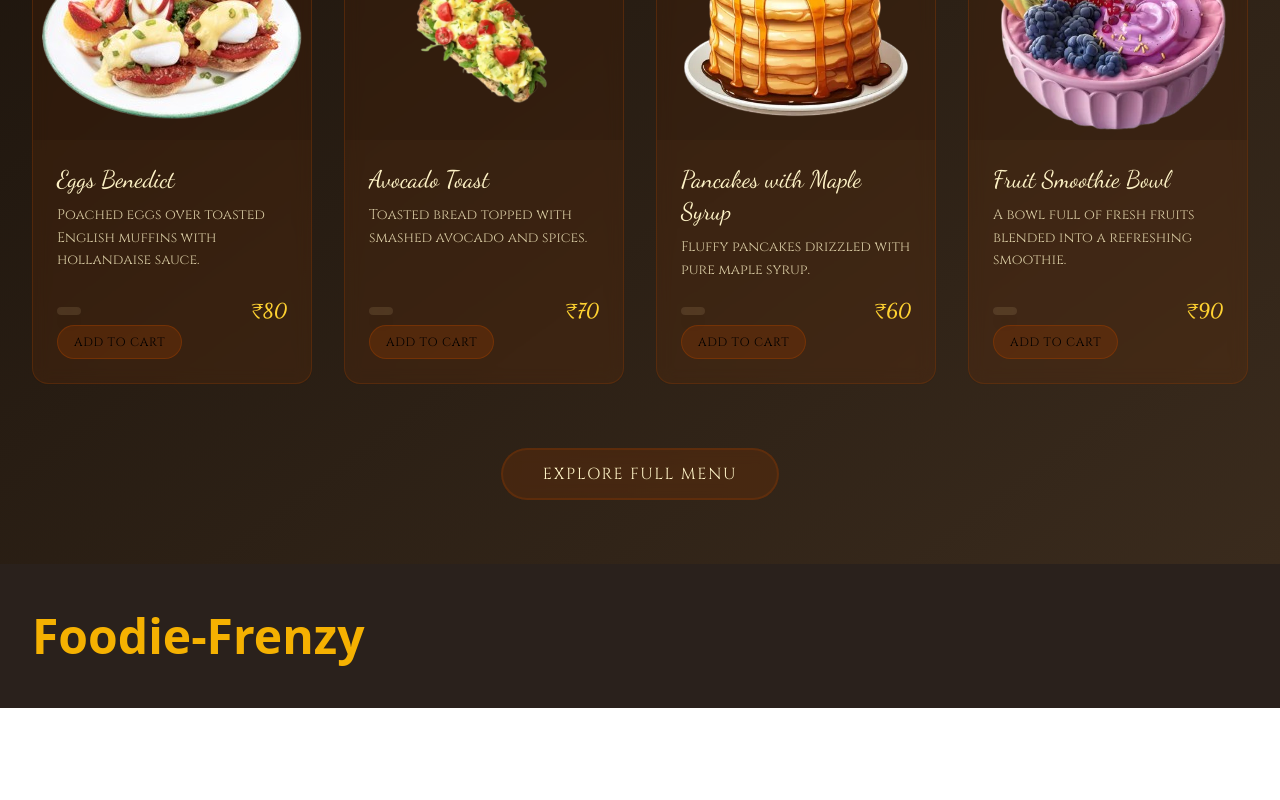
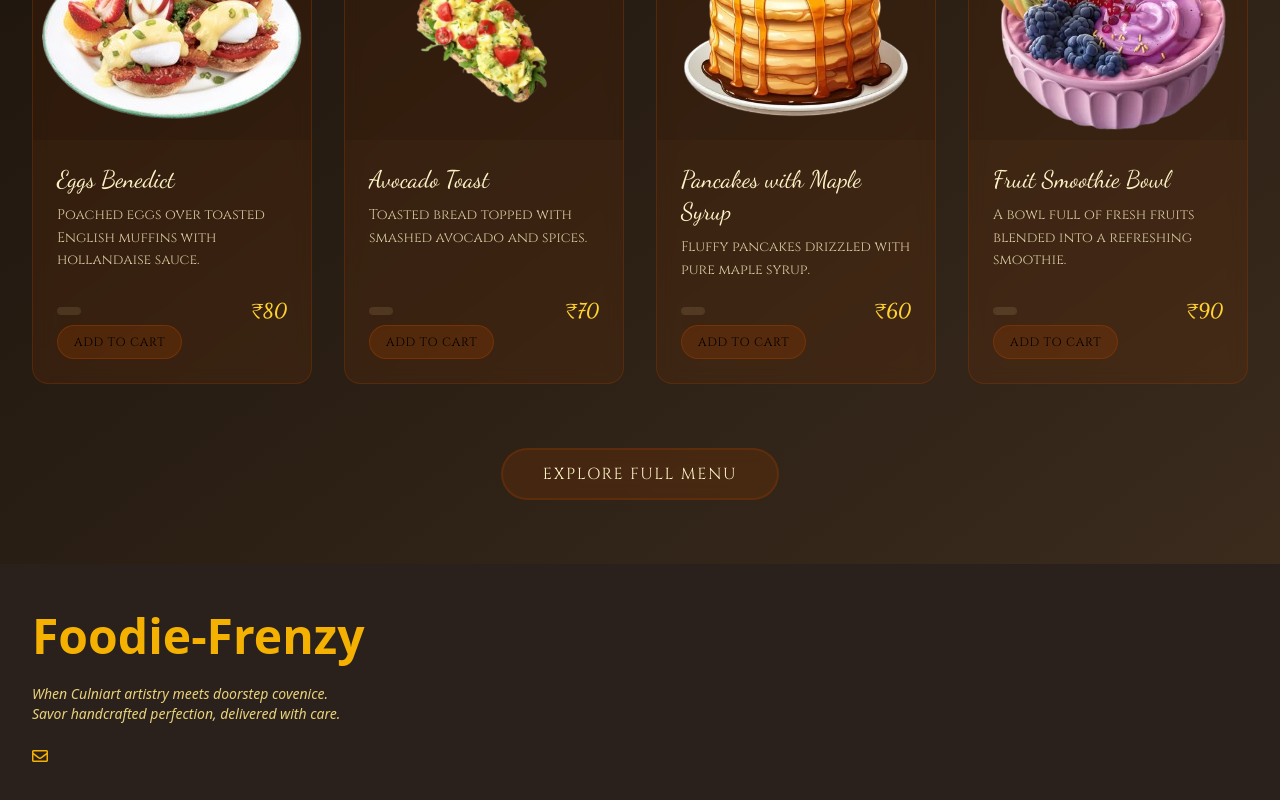
Before and after one commit to Akash102938/FoodiesWeb, a React (Vite) app in the folder Frontwork/: page / in a window 1280 px wide. Shown: the part 2895-3695 px from the top of the page. Before the commit the page ends 3603 px from the top, so only its background shows below. Built offline with nearby package versions, Linux system fonts and the light colour scheme.

Commit message:
footer updates ony done

```diff
--- a/Frontwork/src/components/Footer/Footer.jsx
+++ b/Frontwork/src/components/Footer/Footer.jsx
@@ -1,6 +1,13 @@
-import React from 'react'
+import React, { useState } from 'react'
+import { FaRegEnvelope } from "react-icons/fa";
 
 function Footer() {
+  const [email,setEmail] = useState('')
+  const handleSubmit = (e)=>{
+    e.prevenDefault();
+    alert(`Thanks for subscribing We'll send updates to ${email}` );
+    setEmail('')
+  }
   return (
     <footer className='bg-[#2A211C] text-amber-100 py-12 px-4 sm:px-6 lg:px-8 relative overflow-hidden'>
          <div className='max-w-7xl mx-auto relative z-10 '>
@@ -9,6 +16,16 @@ function Footer() {
                 <h2 className='text-4xl sm:text-5xl md:text-5xl font-bold font-sacramento text-amber-400 animate-pulse'>
                     Foodie-Frenzy
                 </h2>
+                <p className='text-amber-200/90 text-sm font-sacramento italic'>
+                   When Culniart artistry meets doorstep covenice. <br />
+                   Savor handcrafted perfection, delivered with care.
+                </p>
+
+                <form onSubmit={handleSubmit} className='relative mt-4 group'>
+                  <div className='flex items-center gap-2 mb-2'>
+                    <FaRegEnvelope className='text-amber-400 animate-pulse' />
+                  </div>
+                </form>
               </div>
          </div>
     </footer>
```
